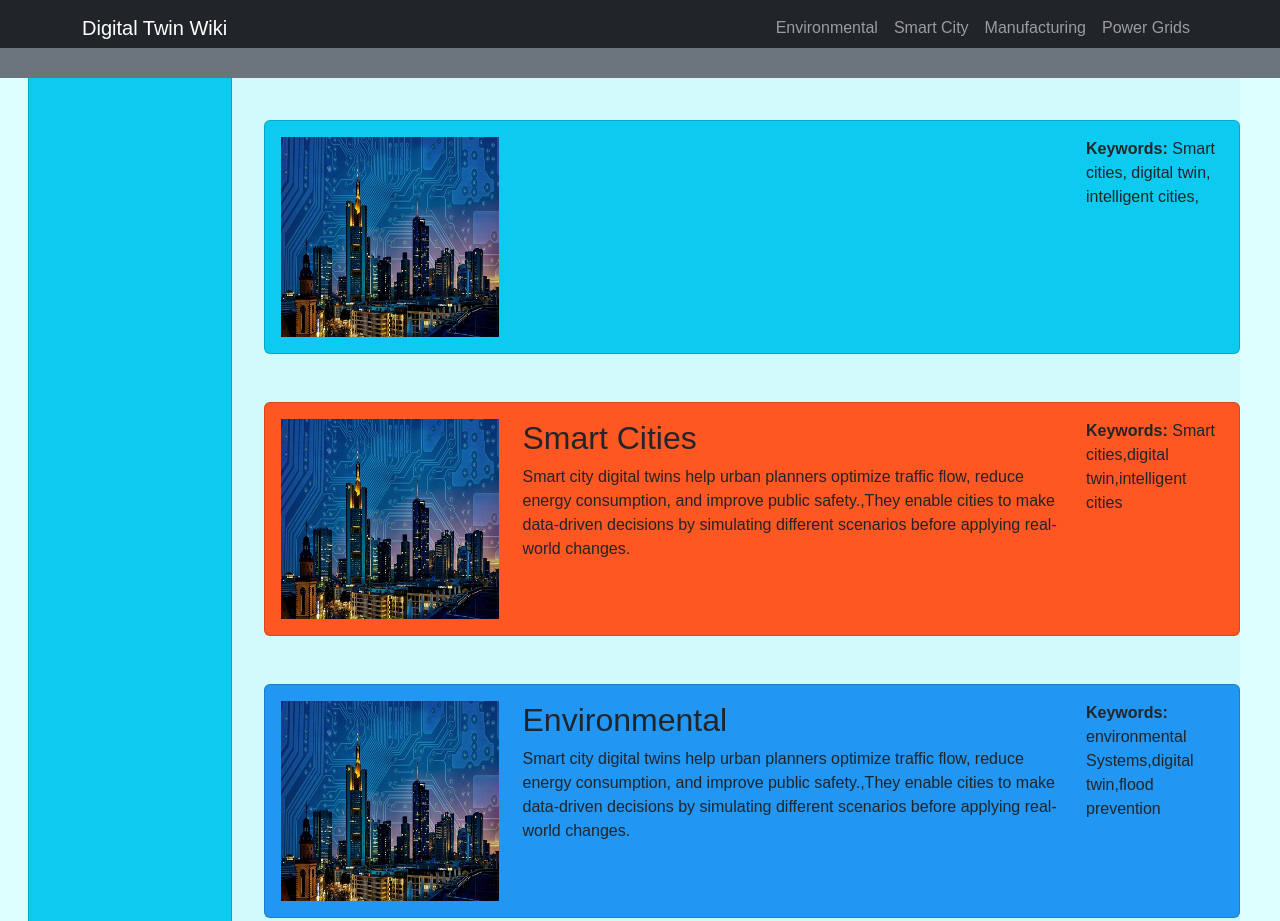
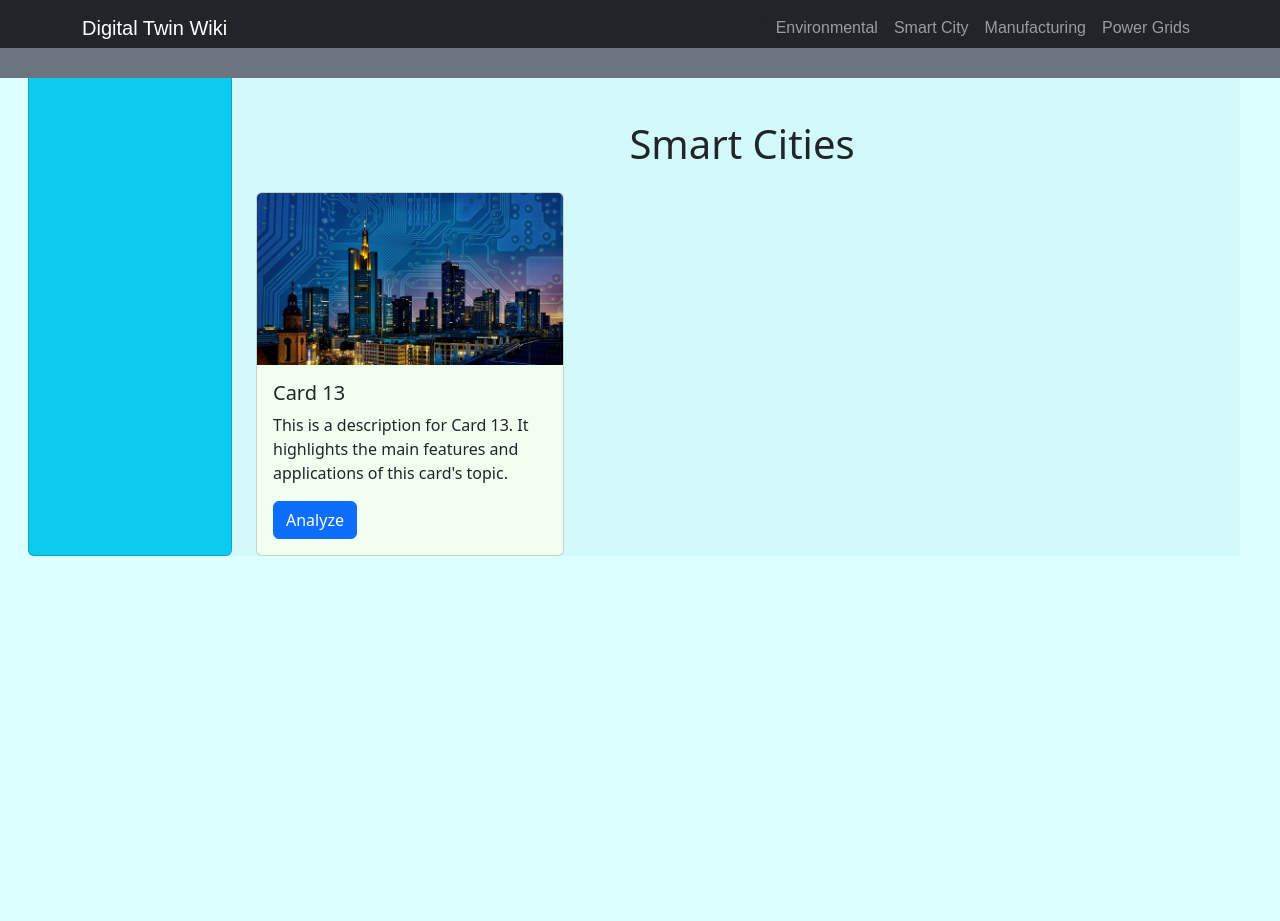
Before and after one commit to anur1/anur1.github.io, a plain HTML site: page subPage_smartCities.html in a window 1280 px wide. Shown: the top 921 px of the page. After the commit the page ends 800 px from the top, so only its background shows below. Drawn offline with nearby package versions, Linux system fonts and the light colour scheme; a web font is replaced by a local one.

Commit message:
sub cards placed

```diff
--- a/subPage_smartCities.html
+++ b/subPage_smartCities.html
@@ -10,6 +10,8 @@
     <script src="assets/js/script.js"></script>
     <link href="https://fonts.googleapis.com/css2?family=Finlandica&display=swap" rel="stylesheet">
     <script src="https://cdn.jsdelivr.net/npm/bootstrap@5.3.0/dist/js/bootstrap.bundle.min.js"></script>
+        <script src="https://cdn.jsdelivr.net/npm/bootstrap@5.3.0-alpha1/dist/js/bootstrap.bundle.min.js"></script>
+
 </head>
 
 
@@ -50,34 +52,36 @@
 
             <!-- ----------------------------------------------- -->
             <!-- 10 of 12 column -->
-            <div id="sub-card-container-environmental" class="col-md-10 all-cards-container">
+            <div id="sub-card-container-smart-cities" class="col-md-10 all-cards-container">
                 <!-- Contents come here from javascript file-->
 
 
-
-                <!-- //DENEME HTML CONTENT -->
-                <!-- Smart Cities -->
-                <div id="smart-cities" class="card bg-info text-dark content-card mt-5 zoom-effect custom-card">
-                    <div class="card-body">
-
-                        <div class="row">
-                            <div class="col-md-3">
-                                <!-- Image for the first column -->
-                                <img src="./media/photo/smart-city.jpg" alt="Smart City Digital Twin" class="img-fluid custom-image">
-                            </div>
-                            <div class="col-md-7" id="card-info-container">
-                                <!-- Content for the second column -->
+    <div class="container mt-5">
+        <h1 class="text-center mb-4">Smart Cities</h1>
+        <div id="subcard-container" class="row row-cols-1 row-cols-md-3 g-4 custom-cols">
 
 
-                            </div>
-                            <div class="col-md-2">
-                                <!-- Keywords for the third column -->
-                                <p><strong>Keywords: </strong>Smart cities, digital twin, intelligent cities,</p>
 
-                            </div>
-                        </div>
+            <div class="col">
+                <div class="card h-100" style="background-color: #F0FFF0;">
+                    <img src="./media/photo/smart-city.jpg" class="card-img-top" alt="Placeholder image">
+                    <div class="card-body">
+                        <h5 class="card-title">Card 13</h5>
+                        <p class="card-text">This is a description for Card 13. It highlights the main features and
+                            applications of
+                            this card's topic.</p>
+                        <a href="#" class="btn btn-primary">Analyze</a>
                     </div>
                 </div>
+            </div>
+
+
+        </div>
+    </div>
+
+
+
+
 
 
 
```
Also changed, not shown: assets/html/subCards.html (added, +12 -0 lines), deneme.html (+36 -19 lines).
